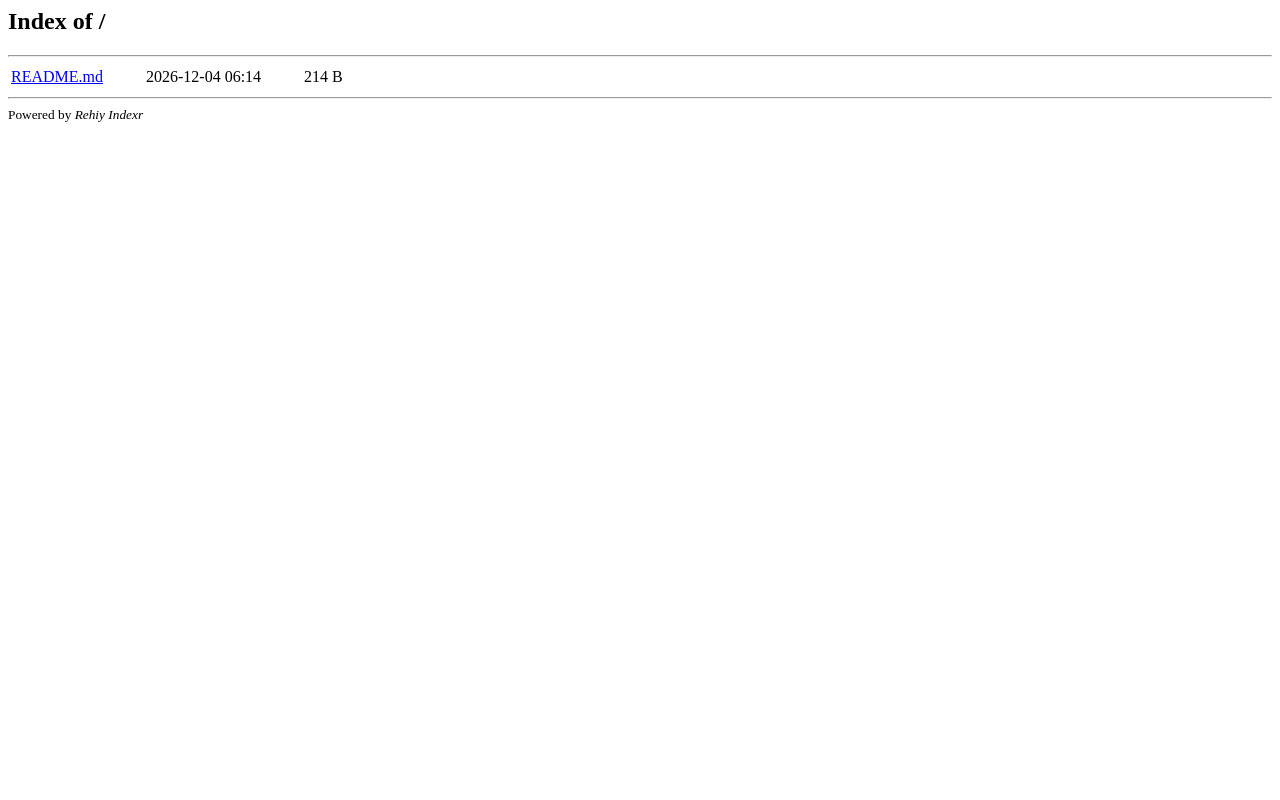
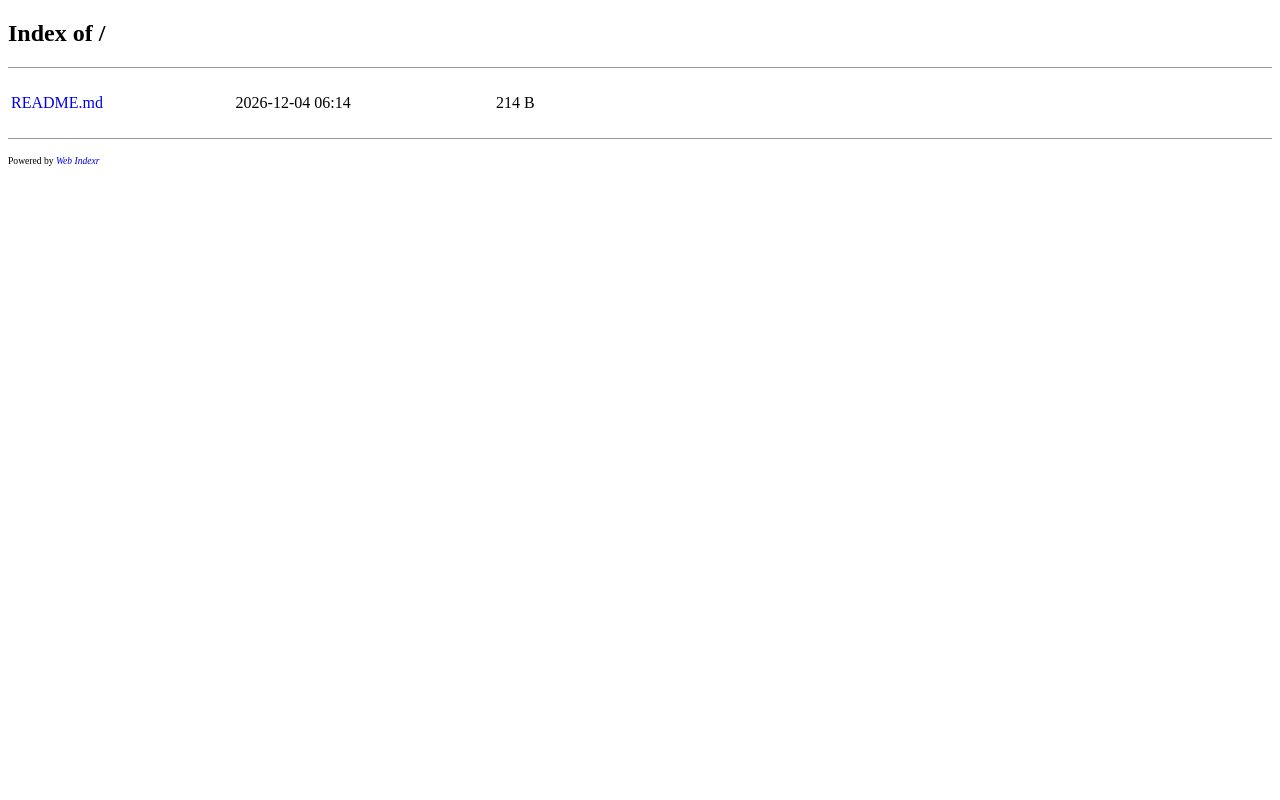
Before and after one commit to rehiy/web-indexr, a PHP site: page / in a window 1280 px wide. Run offline with PHP 8.4, Linux system fonts and the light colour scheme.

Commit message:
兼容手机浏览器

```diff
--- a/index.php
+++ b/index.php
@@ -24,26 +24,66 @@ function format_bytes($size)
     return round($size, 2) . $units[$i];
 }
 ?>
-<html>
+<!DOCTYPE html>
+<html lang="zh-CN">
 
 <head>
+    <meta charset="utf-8" />
     <title>Index of <?= $pwd ?></title>
+    <meta http-equiv="Content-Security-Policy" />
+    <meta name="viewport" content="width=device-width,initial-scale=1.0" />
     <style>
-        td:not(:last-child) {
-            padding-right: 40px;
+        *,
+        *:before,
+        *:after {
+            box-sizing: border-box;
+        }
+
+        a {
+            outline: none;
+            text-decoration: none;
+        }
+
+        article {
+            width: 100%;
+            padding: 16px 0;
+            border-top: 1px #999 solid;
+            border-bottom: 1px #999 solid;
+            overflow-x: auto;
+        }
+
+        table {
+            min-width: 640px;
+            line-height: 2;
+        }
+
+        table td:not(:last-child) {
+            padding-right: 50px;
+        }
+
+        footer {
+            padding: 16px 0;
+            font-size: 60%;
+        }
+
+        footer a {
+            font-style: oblique;
         }
     </style>
 </head>
 
 <body>
+    <header>
         <h2>Index of <?= $pwd ?></h2>
-    <hr>
+    </header>
+    <article>
         <table>
             <?php
             if ($pwd != '/') {
             ?>
                 <tr>
                     <td><a href="?dir=<?= dirname($pwd) ?>">../</a></td>
+                    <td>&nbsp;</td>
                     <td>&nbsp;</td>
                     <td>&nbsp;</td>
                 </tr>
@@ -60,6 +100,7 @@ function format_bytes($size)
                         <td><a href="?dir=<?= dpath($path) ?>"><?= $name ?>/</a></td>
                         <td><?= $time ?></td>
                         <td>_</td>
+                        <td>&nbsp;</td>
                     </tr>
                 <?php
                 } elseif ($file->isFile()) {
@@ -71,14 +112,17 @@ function format_bytes($size)
                         <td><a href="<?= fpath($path) ?>"><?= $name ?></a></td>
                         <td><?= $time ?></td>
                         <td><?= format_bytes($file->getSize()) ?></td>
+                        <td>&nbsp;</td>
                     </tr>
             <?php
                 }
             }
             ?>
         </table>
-    <hr>
-    <small>Powered by <i>Rehiy Indexr</i></small>
+    </article>
+    <footer>
+        Powered by <a href="https://github.com/rehiy/web-indexr" target="_blank">Web Indexr</a>
+    </footer>
 </body>
 
 </html>
```
Lines whose indentation alone changed are shown as unchanged.
